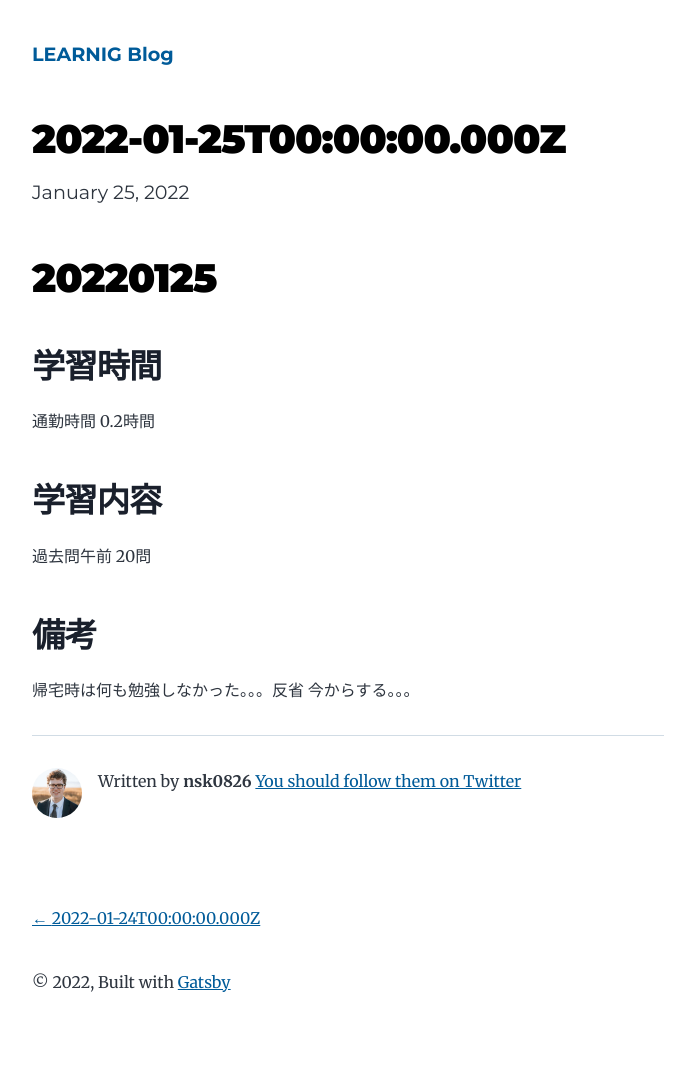
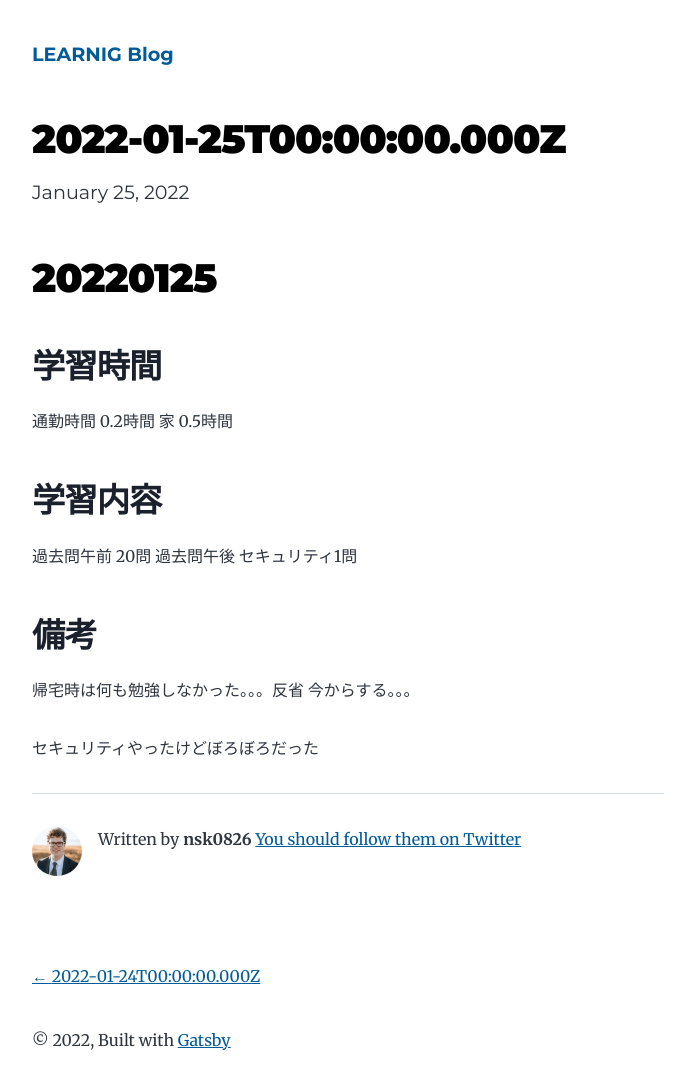
Before and after one commit to nsk0826/blog-for-learning, a Gatsby site: page /2022-01-25/ in a window 1280 px wide. Shown: the whole page, without its empty margins (292-987 px from the left). Before the commit the page ends 1058 px from the top, so only its background shows below. Built offline with nearby package versions, Linux system fonts and the light colour scheme; Gatsby itself is replaced by a stand-in of ours.

Commit message:
add 2022/01/26

```diff
--- a/content/blog/2022-01-25/index.md
+++ b/content/blog/2022-01-25/index.md
@@ -9,10 +9,16 @@ description: "log"
 ## 学習時間
 通勤時間
 0.2時間
+家
+0.5時間
 
 ## 学習内容
 過去問午前
 20問
+過去問午後
+セキュリティ1問
 ## 備考
 帰宅時は何も勉強しなかった。。。反省
 今からする。。。
+
+セキュリティやったけどぼろぼろだった
```
